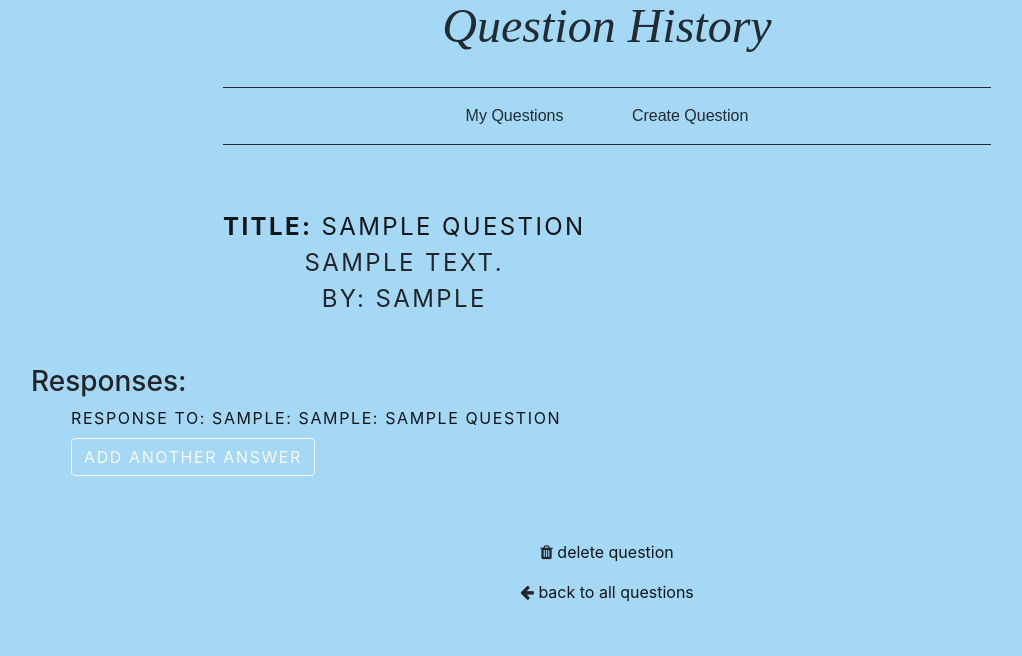
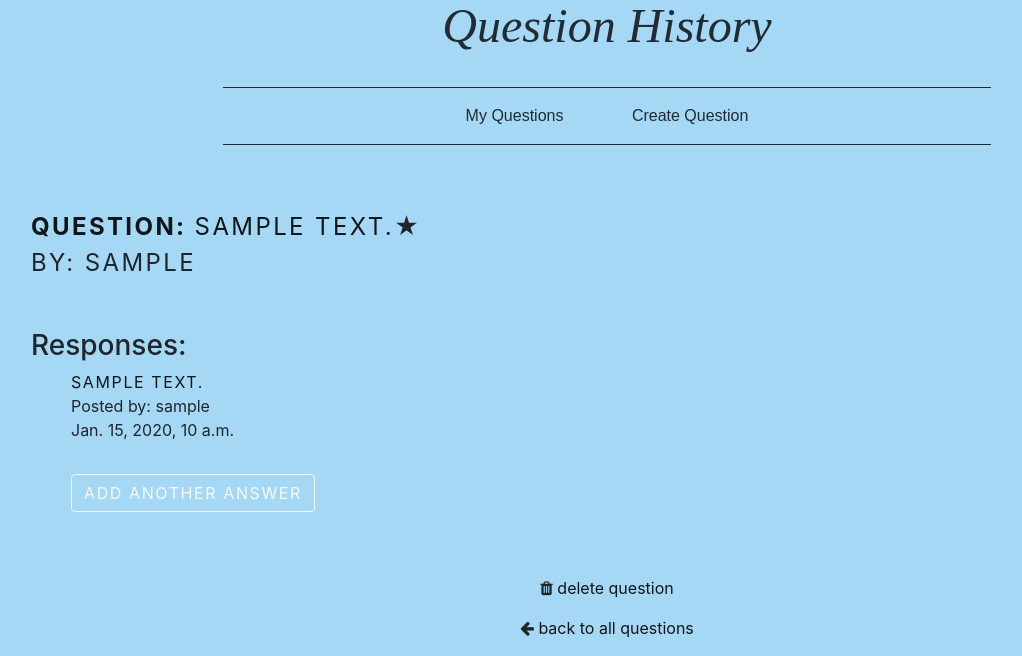
Before and after one commit to momentum-team-2/question-box-shelbysoutter, a Django app: page /questions/1/ in a window 1280 px wide. Shown: the part 239-895 px from the top of the page, without its empty margins (33-1055 px from the left). Before the commit the page ends 841 px from the top, so only its background shows below. Run offline with Django 3.2, Linux system fonts and the light colour scheme; a user stored in the database is signed in; tables that the repository leaves empty hold one stand-in row (values such as "Sample post"); parts of the project's set-up code (start-up, migrations or seed data) failed here and were passed over; some libraries are stand-ins or nearby versions.

Commit message:
added star for favorite. not working yet.

```diff
--- a/core/views.py
+++ b/core/views.py
@@ -4,6 +4,8 @@ from .models import Question, Answer
 from .forms import QuestionForm, AnswerForm
 from django.contrib.auth.decorators import login_required
 from django.http import JsonResponse
+from django.views.decorators.http import require_POST
+from django.views.decorators.csrf import csrf_exempt
 import datetime
 
 
@@ -24,8 +26,9 @@ def list_questions(request):
 def show_question(request, pk):
     question = get_object_or_404(request.user.questions, pk=pk)
     form = QuestionForm()
-    answers = question.answers.order_by('-id')
-    return render(request, 'core/show_question.html', {'question': question, 'pk': pk, 'form': form, 'answers': answers})
+    answers = question.answers.order_by('created')
+    user_favorite = request.user.is_favorite_question(question)
+    return render(request, 'core/show_question.html', {'question': question, 'pk': pk, 'form': form, 'answers': answers, 'user_favorite': user_favorite})
 
 
 @login_required
@@ -45,7 +48,7 @@ def add_question(request):
 @login_required
 def add_answer(request, pk, month=None, day=None, year=None):
     question = get_object_or_404(request.user.questions, pk=pk)
-    answers = question.answers.order_by('-recorded_on')
+    answers = question.answers.order_by('created')
     if year is None:
         answer_date = datetime.date.today()
     else:
@@ -53,10 +56,10 @@ def add_answer(request, pk, month=None, day=None, year=None):
 
     next_day = answer_date + datetime.timedelta(days=1)
     prev_day = answer_date - datetime.timedelta(days=1)
-    answer = question.answers.filter(answered_on=answer_date).first()
+    answer = question.answers.filter(created=answer_date).first()
 
     if answer is None:
-        answer = answer(question=question, answered_on=answer_date)
+        answer = Answer(question=question, created=answer_date)
 
     if request.method == 'POST':
         form = AnswerForm(instance=answer, data=request.POST)
@@ -92,3 +95,16 @@ def delete_question(request, pk):
         return redirect(to='list_questions')
 
     return render(request, 'core/delete_question.html', {'question': question})
+
+
+@login_required
+@csrf_exempt
+@require_POST
+def favorite_question(request, pk):
+    question = get_object_or_404(request.user.questions, pk=pk)
+    if question in request.user.favorite_question.all():
+        request.user.favorite_question.remove(question)
+        return JsonResponse({'favorite': False})
+    else:
+        request.user.favorite_question.add(question)
+        return JsonResponse({'favorite': True})
--- a/project/settings.py
+++ b/project/settings.py
@@ -43,6 +43,7 @@ INSTALLED_APPS = [
     'django.contrib.sessions',
     'django.contrib.messages',
     'django.contrib.staticfiles',
+    'markdownify',
 
     # Third-party
     'debug_toolbar',
--- a/project/urls.py
+++ b/project/urls.py
@@ -25,6 +25,7 @@ urlpatterns = [
     path('questions/<int:pk>/<int:month>/<int:day>/<int:year>/add_answer', question_views.add_answer, name='add_answer'),
     path('questions/<int:pk>/add_answer', question_views.add_answer, name='add_answer'),
     path('questions/<int:pk>/edit/', question_views.edit_question, name='edit_question'),
+    path('questions/<int:pk>/favorite/', question_views.favorite_question, name='favorite_question'),
     path('questions/<int:pk>/delete/', question_views.delete_question, name='delete_question'),
     path('questions/<int:pk>/', question_views.show_question, name='show_question'),
     path('admin/', admin.site.urls),
--- a/pyproject.toml
+++ b/pyproject.toml
@@ -15,6 +15,7 @@ psycopg2 = "^2.8.5"
 django-heroku = "^0.3.1"
 gunicorn = "^20.0.4"
 django-registration-redux = "^2.8"
+django-markdownify = "^0.8.0"
 
 [tool.poetry.dev-dependencies]
 
--- a/templates/core/add_answer.html
+++ b/templates/core/add_answer.html
@@ -15,7 +15,7 @@
 <div class="tc mw7 center mt4">
     <h2 class="mt2 mb0 f3 fw4 ttu tracked">Add response to: '{{ question.title }}: {{question.body}}' <br> By: {{question.author}}</h2>
     <div class="mt2 mb0 f6 fw4 ttu tracked">
-        <form action="{% url 'add_question' year=date.year month=date.month day=date.day pk=question.pk %}" method="POST">
+        <form action="{% url 'add_answer' year=date.year month=date.month day=date.day pk=question.pk %}" method="POST">
         {% csrf_token %}
         {{form.as_p}}
     </div>
@@ -24,8 +24,8 @@
         <button class="f6 grow no-underline br-pill ph3 pv2 mb2 dib white bg-dark-pink mt2 mb0 f6 fw4 ttu tracked" type="submit">add response</button>
     </div>
         <p class=''>
-            <a style="text-decoration:none" class="black-90 mt2 mb0 f6 fw4 ttu tracked" href="{% url 'add_record' year=prev_day.year month=prev_day.month day=prev_day.day pk=question.pk%}">{{ prev_day }}</a> |
-            <a style="text-decoration:none" class="black-90 mt2 mb0 f6 fw4 ttu tracked" href="{% url 'add_record' year=next_day.year month=next_day.month day=next_day.day pk=question.pk%}">{{ next_day }}</a>
+            <a style="text-decoration:none" class="black-90 mt2 mb0 f6 fw4 ttu tracked" href="{% url 'add_answer' year=prev_day.year month=prev_day.month day=prev_day.day pk=question.pk%}">{{ prev_day }}</a> |
+            <a style="text-decoration:none" class="black-90 mt2 mb0 f6 fw4 ttu tracked" href="{% url 'add_answer' year=next_day.year month=next_day.month day=next_day.day pk=question.pk%}">{{ next_day }}</a>
         </p>
         </form>
 </div>
--- a/templates/core/show_question.html
+++ b/templates/core/show_question.html
@@ -1,4 +1,9 @@
 {% extends "base.html" %}
+{% load static %}
+
+{% block scripts %}
+  <script src="{% static 'js/question.js' %}"></script>
+{% endblock %}
 
 {% block content %}
 <header class=" black-80 tc pv4 avenir">
@@ -12,21 +17,32 @@
    </nav>
 </header>
 
-<div class="mt2 mb0 f3 fw4 ttu tracked tc mw7 center mt4">
+<div class="mt2 mb0 f3 fw4 ttu tracked mw7  mt4">
 
     {% if question.title %}
-    <div class="flex ">
-    <div><a style="text-decoration:none" class="black-90 mt2 mb0 f3 fw4 ttu tracked" href="{% url 'show_question' pk=question.pk %}"><b>Title:</b> {{ question.title }}</a><br> {{ question.body }} <br> By: {{question.author}}</div>
+    <div>
+    <div><a style="text-decoration:none" class="black-90" href="{% url 'show_question' pk=question.pk %}"><b>Question: </b>{{ question.body }}</a><a id="toggle-favorite" data-question-id='{{ question.pk }}' class="no-underline pointer dib grow">
+        {% if user_favorite %}
+        &#9733;
+        {% else %}
+        &#9734;
+        {% endif %}
+    </a>
+        <br>By: {{question.author}}</div>
     </div>
     </div>
     {% endif %}
+
 
 
     <h3 class="mt-5">Responses:</h3>
 
     <ul style='list-style-type: none'>
         {% for answer in answers %}
-        <a  class="black-90 mt2 mb0 f5 fw4 ttu tracked" href="{% url 'add_answer' pk=question.pk %}"><li>{{ answer }}</li></a>
+        <a  class="black-90 mt2 mb0 f5 fw4 ttu tracked" href="{% url 'add_answer' pk=question.pk %}"><li>{{ answer.answer }}</li></a>
+        <li>Posted by: {{ answer.author }} </li>
+        <li>{{ answer.created }}</li>
+        <br>
         {% endfor %}
         <a style="text-decoration:none" class="btn btn-outline-light mt-2 mt2 mb0 f6 fw4 ttu tracked" href="{% url 'add_answer' pk=question.pk%}">add another answer</a>
     </ul>
--- a/users/models.py
+++ b/users/models.py
@@ -6,4 +6,5 @@ from django.contrib.auth.models import AbstractUser
 
 
 class User(AbstractUser):
-    pass
+    def is_favorite_question(self, question):
+        return self.favorite_question.filter(pk=question.pk).count() == 1
```
Also changed, not shown: static/js/question.js (added, +7 -0 lines), 1 other file.
